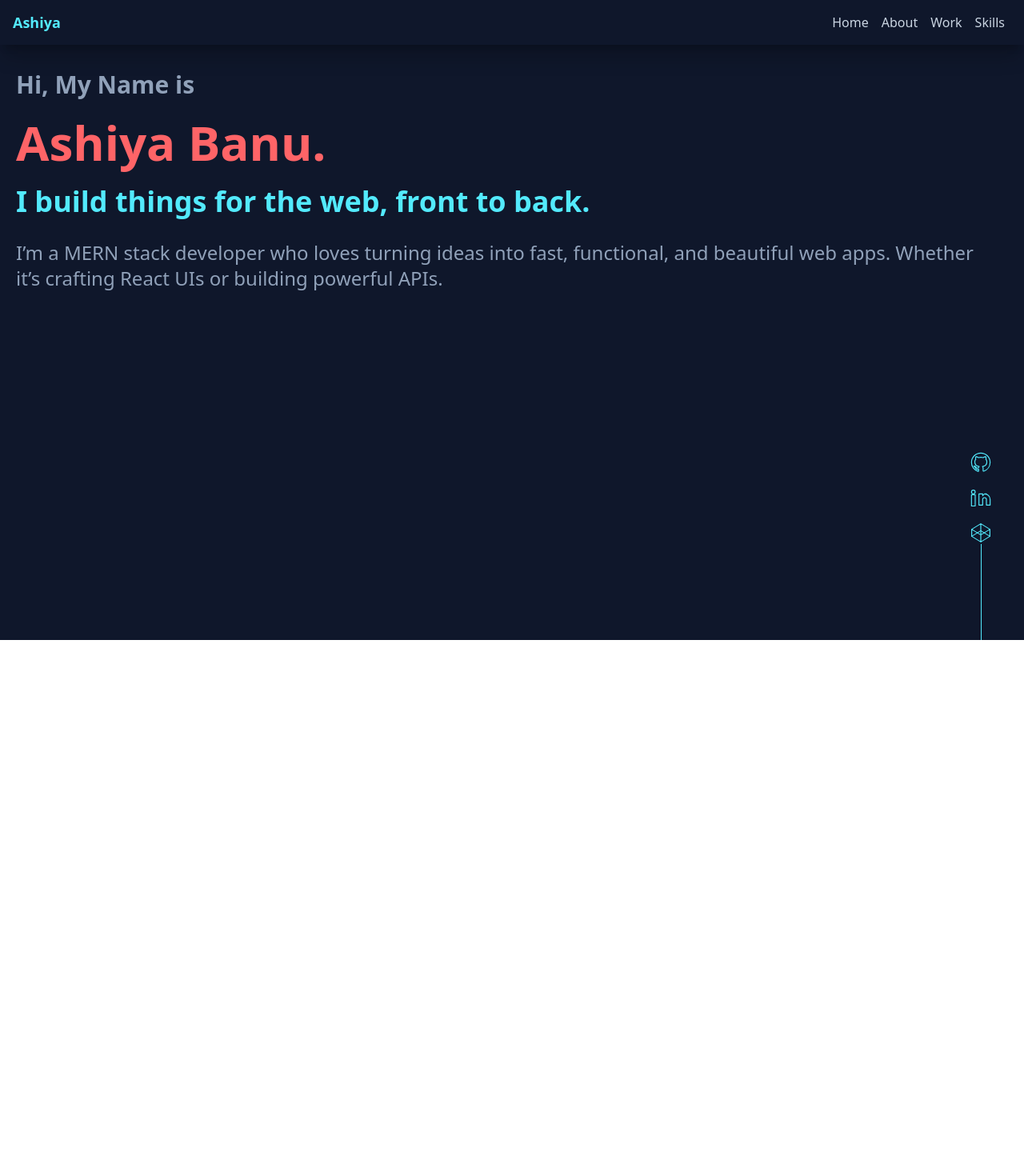
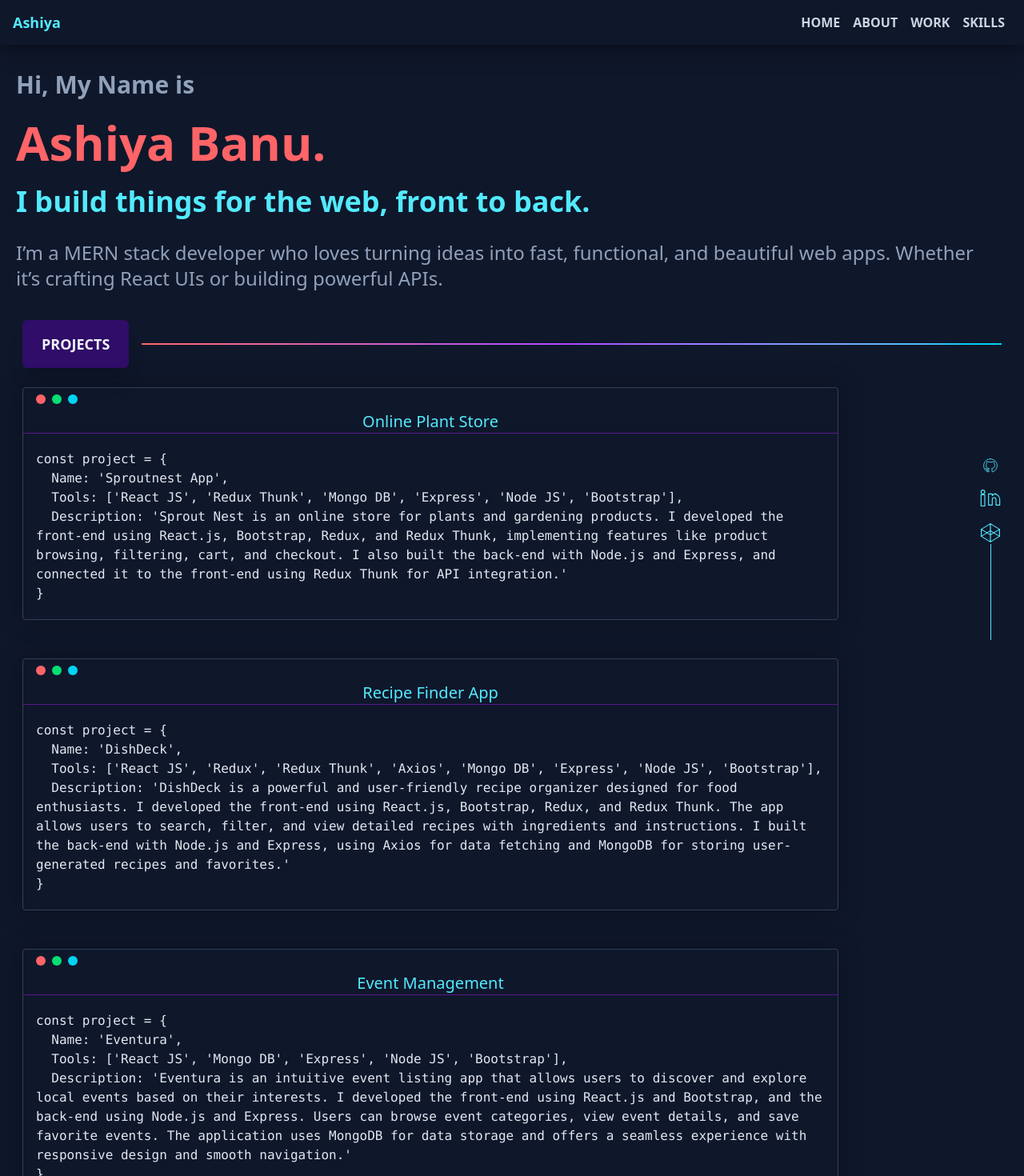
Before and after one commit to ashiyaman/V2.ashiyaman, a React (Vite) app: page / in a window 1280 px wide. Shown: the top 1470 px of the page at 80% size. Before the commit the page ends 800 px from the top, so only its background shows below. Built offline with nearby package versions, Linux system fonts and the light colour scheme.

Commit message:
chore: Add work section

```diff
--- a/index.html
+++ b/index.html
@@ -6,7 +6,7 @@
     <meta name="viewport" content="width=device-width, initial-scale=1.0" />
     <title>Vite + React</title>
   </head>
-  <body>
+  <body class="font-sans">
     <div id="root"></div>
     <script type="module" src="/src/main.jsx"></script>
   </body>
--- a/src/App.jsx
+++ b/src/App.jsx
@@ -1,12 +1,14 @@
 import Contact from "./components/Contact"
 import Home from "./components/Home"
 import Navbar from "./components/Navbar"
+import Work from "./components/Work"
 
 function App() {
   return (
     <div className="dark:bg-slate-900 h-screen w-full">
         <Navbar />
         <Home />
+        <Work />
         <Contact />
     </div>
   )
--- a/src/components/Contact.jsx
+++ b/src/components/Contact.jsx
@@ -1,6 +1,6 @@
 const Contact = () => {
     return (
-        <section className="fixed bottom-0 flex-col right-10 z-10 flex items-center">
+        <section className="fixed bottom-0 flex-col right-7 z-10 flex items-center">
             <ul className="flex flex-col gap-4">
               <li>
                   <a href="https://github.com/ashiyaman" target="_blank" aria-label="GitHub">
@@ -10,7 +10,7 @@ const Contact = () => {
                       stroke="currentColor"
                       strokeWidth="1"
                       viewBox="0 0 24 24"
-                      className="w-7 h-7 text-cyan-300 hover:text-red-400 focus:text-red-400"
+                      className="w-7 h-5 text-cyan-300 hover:text-red-400 focus:text-red-400"
                   >
                       <path
                       strokeLinecap="round"
--- a/src/components/Navbar.jsx
+++ b/src/components/Navbar.jsx
@@ -6,10 +6,10 @@ const Navbar = () => {
             <div className="align-middle flex px-4 items-center h-full justify-between">
                 <a href="/" className="text-cyan-300 text-lg font-semibold">Ashiya</a>
                 <ul className="text-slate-300 flex">
-                    <li><a href="/" autoFocus className="mx-2 hover:text-cyan-300 focus:text-cyan-300 active:text-red-400">Home</a></li>
-                    <li><a href="#about" className="mx-2 hover:text-cyan-300 focus:text-cyan-300 active:text-red-400">About</a></li>
-                    <li><a href="#work" className="mx-2 hover:text-cyan-300 focus:text-cyan-300 active:text-red-400">Work</a></li>
-                    <li><a href="#skills" className="mx-2 hover:text-cyan-300 focus:text-cyan-300 active:text-red-400">Skills</a></li>
+                    <li><a href="/" autoFocus className="uppercase font-bold text-shadow-xs mx-2 hover:text-cyan-300 focus:text-cyan-300 active:text-red-400">Home</a></li>
+                    <li><a href="#about" className="uppercase font-bold text-shadow-xs mx-2 hover:text-cyan-300 focus:text-cyan-300 active:text-red-400">About</a></li>
+                    <li><a href="#work" className="uppercase font-bold text-shadow-xs mx-2 hover:text-cyan-300 focus:text-cyan-300 active:text-red-400">Work</a></li>
+                    <li><a href="#skills" className="uppercase font-bold text-shadow-xs mx-2 hover:text-cyan-300 focus:text-cyan-300 active:text-red-400">Skills</a></li>
                 </ul>
             </div>
         </nav>
--- /dev/null
+++ b/src/components/Work.jsx
@@ -0,0 +1,90 @@
+const Work = () => {
+  return (
+    <section id="work" className="my-4 px-7 bg-inherit">
+      <div className="my-3">
+        <div className="flex items-center gap-4">
+          <h3 className="text-slate-100 bg-violet-950 shadow-xl uppercase font-semibold px-6 py-4 text-lg rounded-md">
+            Projects
+          </h3>
+          <span className="w-full h-[2px] bg-gradient-to-r from-red-400 via-purple-500 to-cyan-400"></span>
+        </div>
+        <div className="flex flex-col gap-6 py-6 w-10/12">
+          <div className="mx-auto">
+            <div className="rounded shadow-[0_0_30px_0_rgba(0,0,0,0.3)] transition-all duration-500 border border-slate-700">
+              <div className="flex px-4 py-2 items-center gap-2">
+                <div className="h-3 w-3 rounded-full bg-red-400"></div>
+                <div className="h-3 w-3 rounded-full bg-green-400"></div>
+                <div className="h-3 w-3 rounded-full bg-cyan-400"></div>
+              </div>
+
+              <div className="text-center text-cyan-300 text-lg lg:text-xl px-4">
+                Online Plant Store
+              </div>
+              <div className="border-t border-purple-900 px-4 py-5 w-full">
+                <code className="w-full font-mono text-xs sm:text-sm md:text-base text-slate-200 block whitespace-pre-wrap break-words overflow-auto">
+                  {`const project = {
+  Name: 'Sproutnest App',
+  Tools: ['React JS', 'Redux Thunk', 'Mongo DB', 'Express', 'Node JS', 'Bootstrap'],
+  Description: 'Sprout Nest is an online store for plants and gardening products. I developed the front-end using React.js, Bootstrap, Redux, and Redux Thunk, implementing features like product browsing, filtering, cart, and checkout. I also built the back-end with Node.js and Express, and connected it to the front-end using Redux Thunk for API integration.'
+}`}
+                </code>
+              </div>
+            </div>
+          </div>
+        </div>
+
+        <div className="flex flex-col gap-6 py-6 w-10/12">
+          <div className="mx-auto">
+            <div className="rounded shadow-[0_0_30px_0_rgba(0,0,0,0.3)] transition-all duration-500 border border-slate-700">
+              <div className="flex px-4 py-2 items-center gap-2">
+                <div className="h-3 w-3 rounded-full bg-red-400"></div>
+                <div className="h-3 w-3 rounded-full bg-green-400"></div>
+                <div className="h-3 w-3 rounded-full bg-cyan-400"></div>
+              </div>
+
+              <div className="text-center text-cyan-300 text-lg lg:text-xl px-4">
+                Recipe Finder App
+              </div>
+              <div className="border-t border-purple-900 px-4 py-5 w-full">
+                <code className="w-full font-mono text-xs sm:text-sm md:text-base text-slate-200 block whitespace-pre-wrap break-words overflow-auto">
+                  {`const project = {
+  Name: 'DishDeck',
+  Tools: ['React JS', 'Redux', 'Redux Thunk', 'Axios', 'Mongo DB', 'Express', 'Node JS', 'Bootstrap'],
+  Description: 'DishDeck is a powerful and user-friendly recipe organizer designed for food enthusiasts. I developed the front-end using React.js, Bootstrap, Redux, and Redux Thunk. The app allows users to search, filter, and view detailed recipes with ingredients and instructions. I built the back-end with Node.js and Express, using Axios for data fetching and MongoDB for storing user-generated recipes and favorites.'
+}`}
+                </code>
+              </div>
+            </div>
+          </div>
+        </div>
+
+        <div className="flex flex-col gap-6 py-6 w-10/12">
+          <div className="mx-auto">
+            <div className="rounded shadow-[0_0_30px_0_rgba(0,0,0,0.3)] transition-all duration-500 border border-slate-700">
+              <div className="flex px-4 py-2 items-center gap-2">
+                <div className="h-3 w-3 rounded-full bg-red-400"></div>
+                <div className="h-3 w-3 rounded-full bg-green-400"></div>
+                <div className="h-3 w-3 rounded-full bg-cyan-400"></div>
+              </div>
+
+              <div className="text-center text-cyan-300 text-lg lg:text-xl px-4">
+                Event Management
+              </div>
+              <div className="border-t border-purple-900 px-4 py-5 w-full">
+                <code className="w-full font-mono text-xs sm:text-sm md:text-base text-slate-200 block whitespace-pre-wrap break-words overflow-auto">
+                  {`const project = {
+  Name: 'Eventura',
+  Tools: ['React JS', 'Mongo DB', 'Express', 'Node JS', 'Bootstrap'],
+  Description: 'Eventura is an intuitive event listing app that allows users to discover and explore local events based on their interests. I developed the front-end using React.js and Bootstrap, and the back-end using Node.js and Express. Users can browse event categories, view event details, and save favorite events. The application uses MongoDB for data storage and offers a seamless experience with responsive design and smooth navigation.'
+}`}
+                </code>
+              </div>
+            </div>
+          </div>
+        </div>
+      </div>
+    </section>
+  );
+};
+
+export default Work;
```
